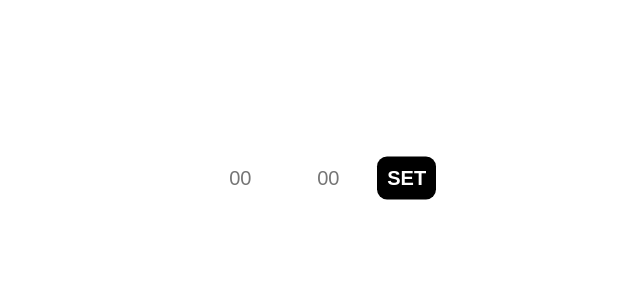
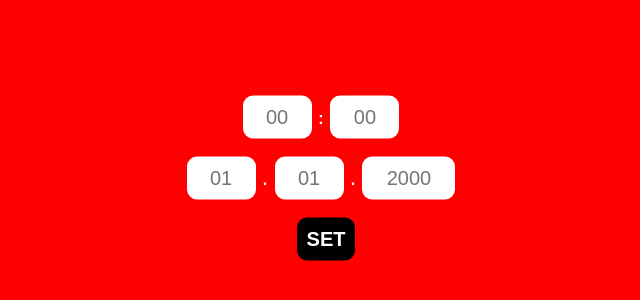
Before and after one commit to dreerr/the-dreaming-clock, a plain HTML site: page data/adjust.html in a window 1280 px wide. Shown: the part 222-522 px from the top of the page, without its empty margins (319-959 px from the left). Drawn offline with Linux system fonts and the light colour scheme.

Commit message:
rework 2023

```diff
--- a/data/adjust.html
+++ b/data/adjust.html
@@ -1,19 +1,62 @@
 <!DOCTYPE html>
 <html>
   <head>
-  <meta charset='utf-8' />
-  <meta http-equiv='X-UA-Compatible' content='IE=edge'>
+    <meta charset="utf-8" />
+    <meta http-equiv="X-UA-Compatible" content="IE=edge" />
     <title>Adjust</title>
-  <meta name='viewport' content='width=device-width, initial-scale=1'>
-  <link rel="stylesheet" href="style.css">
+    <meta name="viewport" content="width=device-width, initial-scale=1" />
+    <link rel="stylesheet" href="style.css" />
   </head>
   <body>
-  <html>
-  <form action='/adjust' method='POST' class='center'>
-    <input type='number' class='numbers' name='hours' placeholder='00' max='23' min='0'>
-    <span class='divider'>:</span>
-    <input type='number' class='numbers' name='minutes' placeholder='00' max='59' min='0'>
-    <input class='submit' type='submit' name='Submit' value='SET'>
+    <form action="/adjust" method="POST" class="center">
+      <input
+        type="number"
+        class="numbers"
+        name="hours"
+        placeholder="00"
+        max="23"
+        min="0"
+      />
+      <span class="divider">:</span>
+      <input
+        type="number"
+        class="numbers"
+        name="minutes"
+        placeholder="00"
+        max="59"
+        min="0"
+      />
+      <br />
+      <br />
+      <input
+        type="number"
+        class="numbers"
+        name="day"
+        placeholder="01"
+        max="31"
+        min="1"
+      />
+      <span class="divider">.</span>
+      <input
+        type="number"
+        class="numbers"
+        name="month"
+        placeholder="01"
+        max="12"
+        min="1"
+      />
+      <span class="divider">.</span>
+      <input
+        type="number"
+        class="numbers"
+        name="month"
+        placeholder="2000"
+        min="1970"
+        max="9999"
+      />
+      <br />
+      <br />
+      <input class="submit" type="submit" name="Submit" value="SET" />
     </form>
   </body>
 </html>
--- a/data/style.css
+++ b/data/style.css
@@ -4,7 +4,8 @@ body {
   position: absolute;
   height: 100%;
   width: 100%;
-  background-image: linear-gradient(to right top, #d10009, #d1002f, #cb004a, #bd0062, #aa0076);
+  background-color: #f00;
+
   text-align: center;
   color: white;
   font-family: Arial;
@@ -14,12 +15,13 @@ body {
   position: relative;
   top: 50%;
   transform: translateY(-50%);
+  display: block;
 }
 form {
   display: inline-block;
 }
-input[type=number]::-webkit-inner-spin-button,
-input[type=number]::-webkit-outer-spin-button {
+input[type="number"]::-webkit-inner-spin-button,
+input[type="number"]::-webkit-outer-spin-button {
   -webkit-appearance: none;
   margin: 0;
 }
@@ -27,7 +29,6 @@ input[type=number]::-webkit-outer-spin-button {
   -webkit-appearance: none;
   -moz-appearance: textfield;
   appearance: textfield;
-
 }
 input {
   border: none;
@@ -43,7 +44,7 @@ input {
 }
 .submit {
   display: inline-block;
-  background-color:black;
+  background-color: black;
   color: white;
   border: none;
   text-align: center;
```
Also changed, not shown: data/index.html (+45 -7 lines), data/script.js (deleted, +0 -17 lines), .travis.yml (deleted), data/coffee.svg (deleted), 11 other files. Lines whose indentation alone changed are shown as unchanged.
